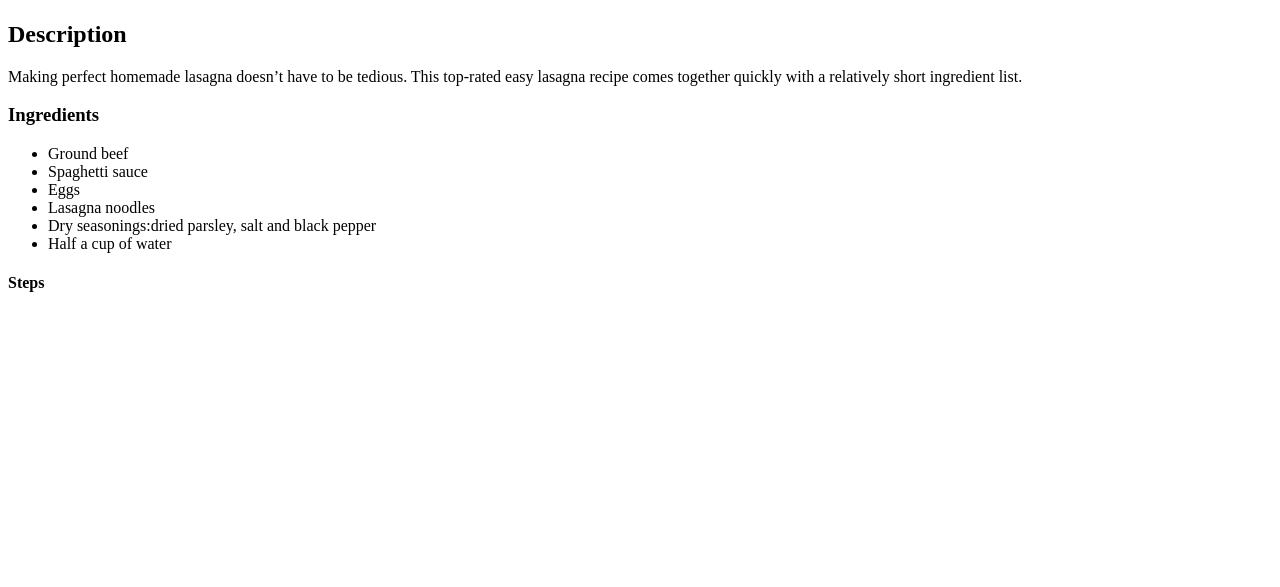
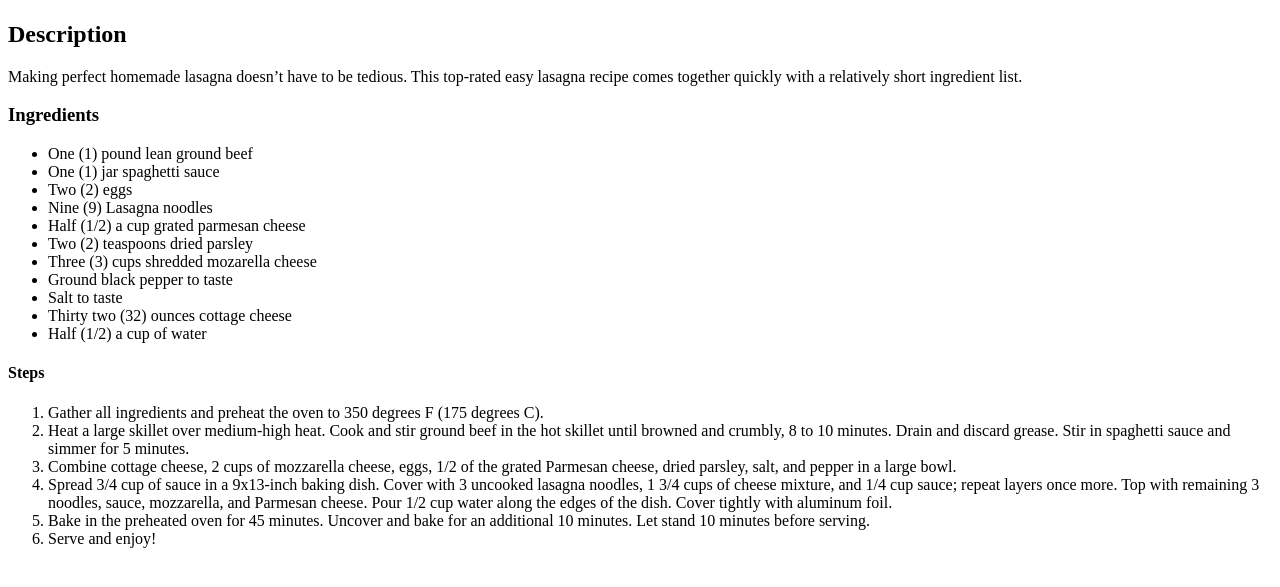
Before and after one commit to vmumbi653/odin-recipes, a plain HTML site: page recipes/lasagna.html in a window 1280 px wide. Shown: the part 99-686 px from the top of the page. Drawn offline with Linux system fonts and the light colour scheme.

Commit message:
../index.html beefstew.html and lasagna.html

```diff
--- a/recipes/lasagna.html
+++ b/recipes/lasagna.html
@@ -12,13 +12,27 @@
         <p1>Making perfect homemade lasagna doesn’t have to be tedious. This top-rated easy lasagna recipe comes together quickly with a relatively short ingredient list.</p1>
         <h3>Ingredients</h3>
         <ul>
-            <li>Ground beef</li>
-            <li>Spaghetti sauce</li>
-            <li>Eggs</li>
-            <li>Lasagna noodles</li>
-            <li>Dry seasonings:dried parsley, salt and black pepper</li>
-            <li>Half a cup of water</li>
+            <li>One (1) pound lean ground beef</li>
+            <li>One (1) jar spaghetti sauce</li>
+            <li>Two (2) eggs</li>
+            <li>Nine (9) Lasagna noodles</li>
+            <li>Half (1/2) a cup grated parmesan cheese</li>
+            <li>Two (2) teaspoons dried parsley</li>
+            <li>Three (3) cups shredded mozarella cheese</li>
+            <li>Ground black pepper to taste</li>
+            <li>Salt to taste</li>
+            <li>Thirty two (32) ounces cottage cheese</li>
+            <li>Half (1/2) a cup of water</li>
         </ul>
         <h4>Steps</h4>
+        <ol>
+            <li>Gather all ingredients and preheat the oven to 350 degrees F (175 degrees C).</li>
+            <li>Heat a large skillet over medium-high heat. Cook and stir ground beef in the hot skillet until browned and crumbly, 8 to 10 minutes. Drain and discard grease. Stir in spaghetti sauce and simmer for 5 minutes.</li>
+            <li>Combine cottage cheese, 2 cups of mozzarella cheese, eggs, 1/2 of the grated Parmesan cheese, dried parsley, salt, and pepper in a large bowl.</li>
+            <li>Spread 3/4 cup of sauce in a 9x13-inch baking dish. Cover with 3 uncooked lasagna noodles, 1 3/4 cups of cheese mixture, and 1/4 cup sauce; repeat layers once more. Top with remaining 3 noodles, sauce, mozzarella, and Parmesan cheese. Pour 1/2 cup water along the edges of the dish. Cover tightly with aluminum foil.</li>
+            <li>Bake in the preheated oven for 45 minutes. Uncover and bake for an additional 10 minutes. Let stand 10 minutes before serving.</li>
+            <li>Serve and enjoy!</li>
+        </ol>
+
     </body>
 </html>
```
Also changed, not shown: index.html (+1 -0 lines), recipes/beefstew.html (added, +13 -0 lines).
